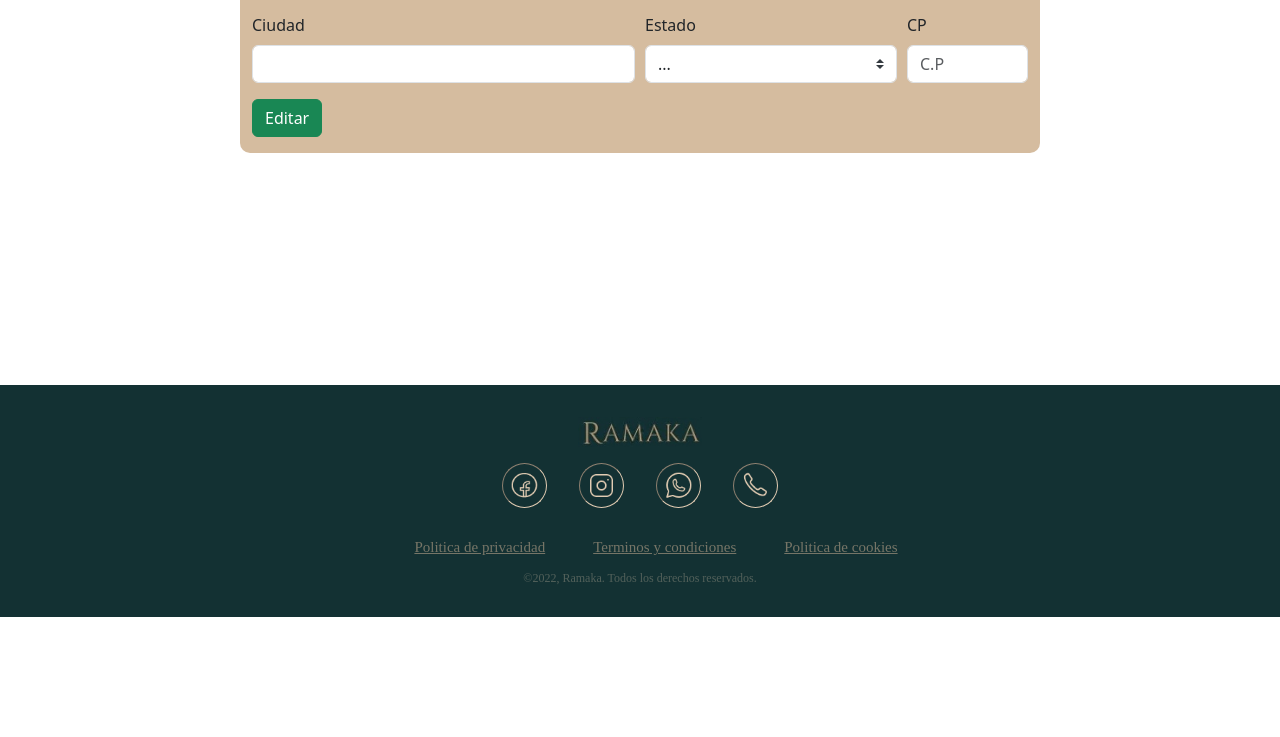
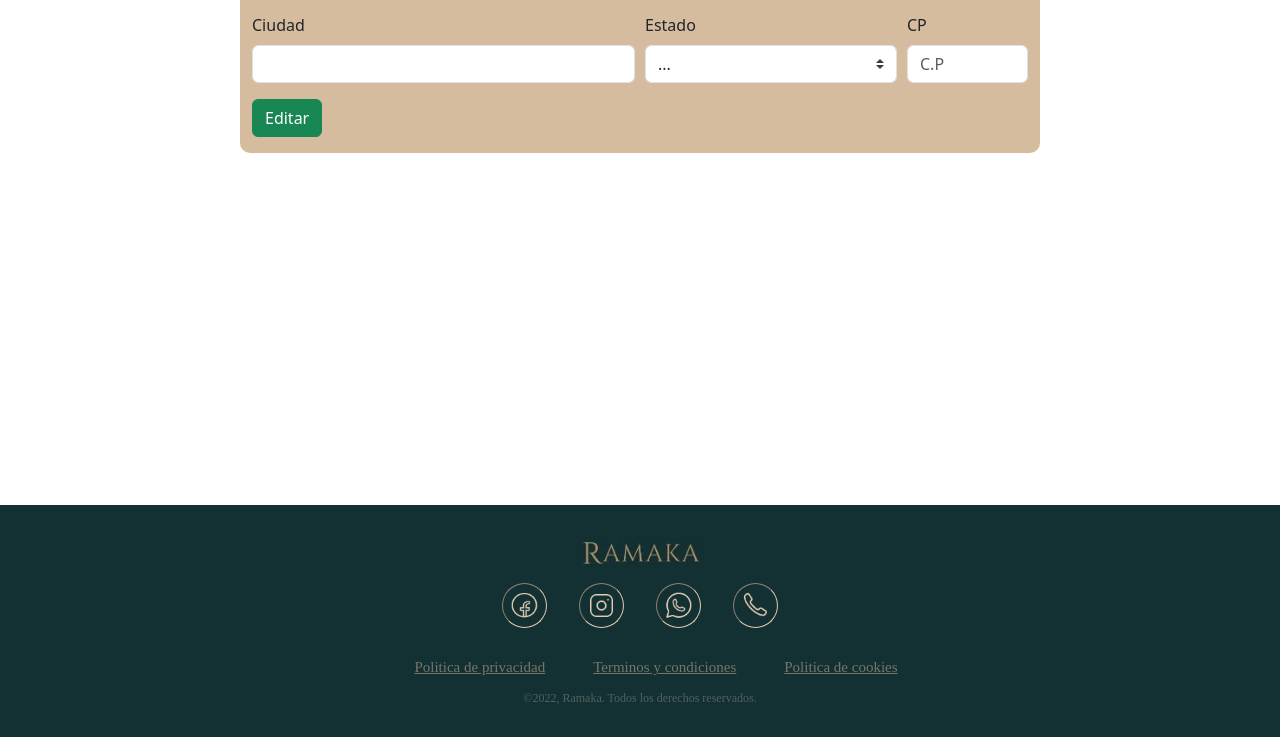
Before and after one commit to raq29CM/carpinteria-ramaka, a plain HTML site: page miCuenta2.html in a window 1280 px wide. Shown: the part 886-1623 px from the top of the page. Before the commit the page ends 1503 px from the top, so only its background shows below. Drawn offline with nearby package versions, Linux system fonts and the light colour scheme; a web font is replaced by a local one.

```diff
--- a/miCuenta2.html
+++ b/miCuenta2.html
@@ -274,7 +274,7 @@
 
 
     <!-- ------------------------- PIE DE PÁGINA ------------------------- -->
-    <footer style="bottom: -25vh; position: relative;">
+    <footer style="bottom: -40vh; position: relative;">
         <img src="./assets/img/icons/ramaka-footer.jpeg" alt="logo" height="30px">
         <div class="iconos-redes-sociales-container">
             <a href="https://es-la.facebook.com/" class="redes-iconos"></a>
```
